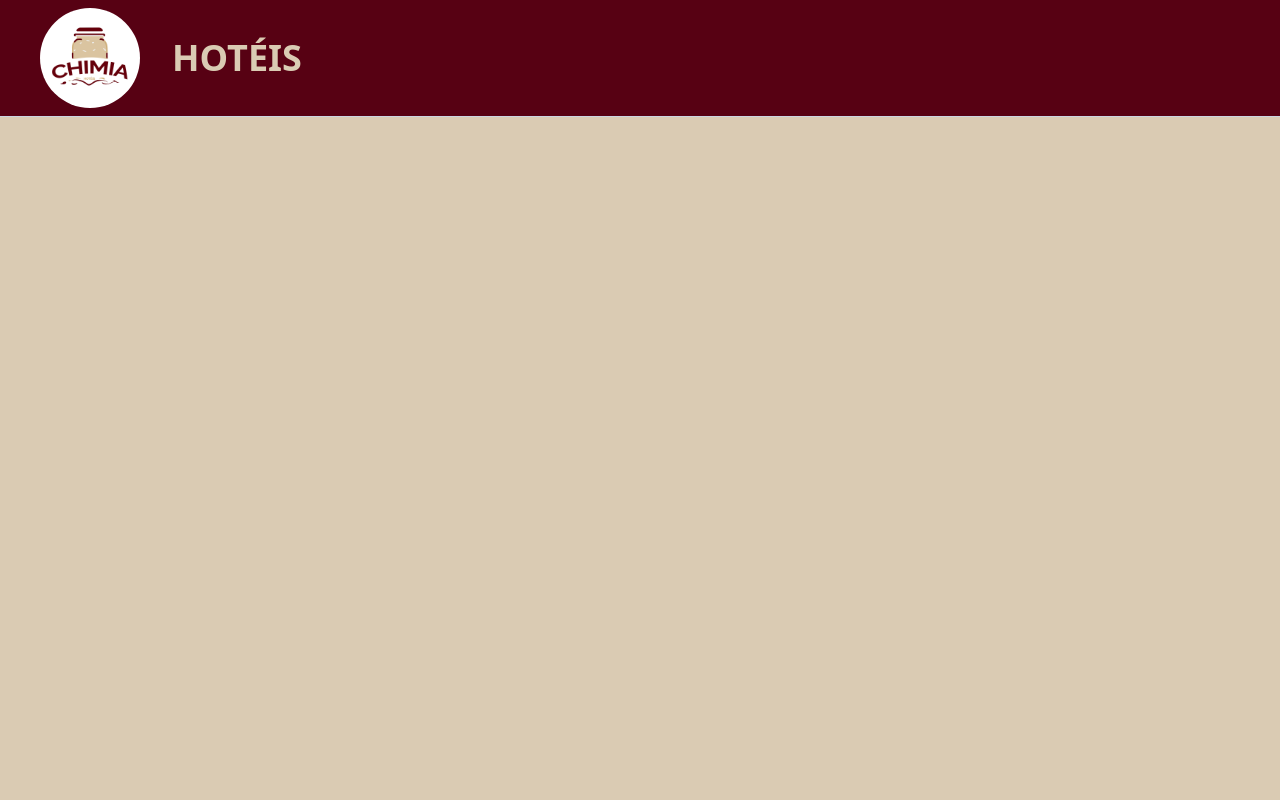
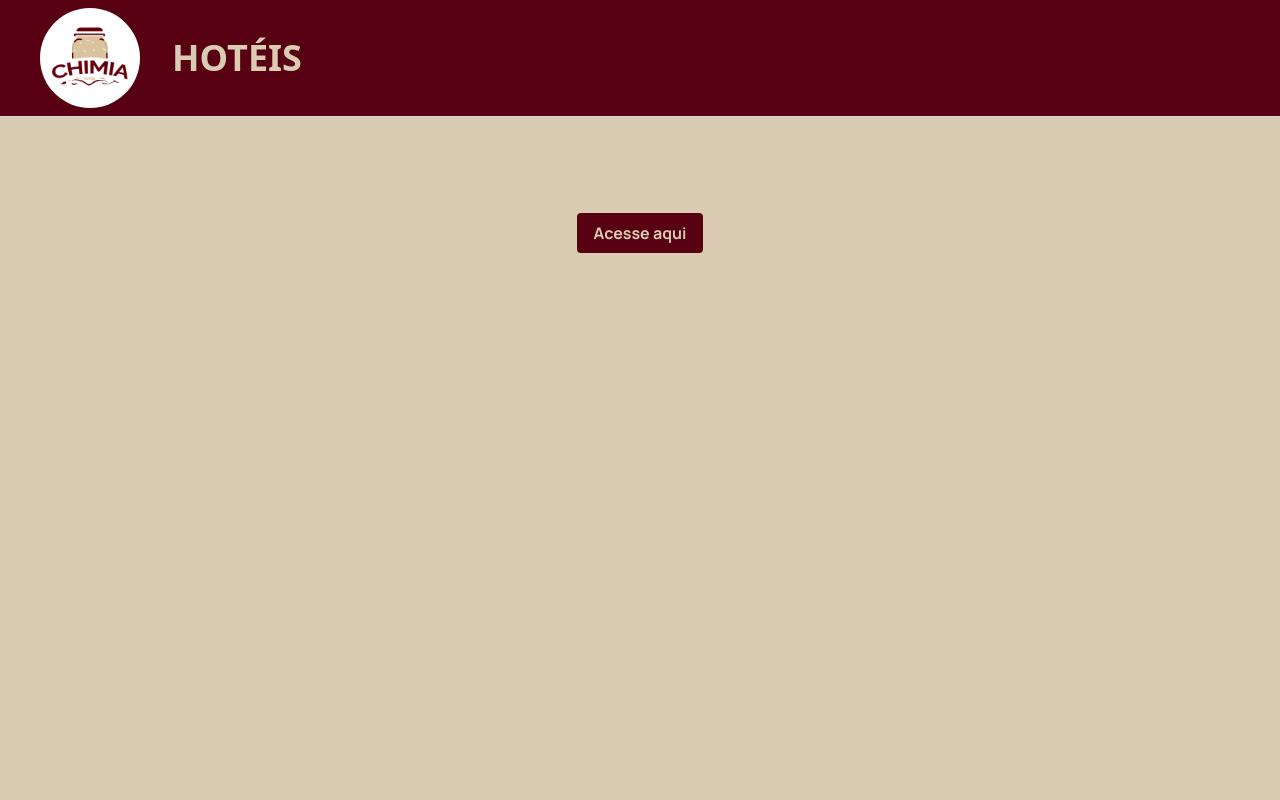
Before and after one commit to gianlucaflaydner/dev-fullstack-2-hotel, a Next.js app: page / in a window 1280 px wide. Shown: the top 800 px of the page. Built offline with nearby package versions, Linux system fonts and the light colour scheme.

Commit message:
feat: create button component

```diff
--- /dev/null
+++ b/src/components/button/button.js
@@ -0,0 +1,11 @@
+import { Manrope } from 'next/font/google'
+
+const manrope = Manrope({ subsets: ['latin'] })
+
+export default function ButtonCustom({title}) {
+  return (
+    <button  class="bg-primaryColor hover:bg-white hover:text-primaryColor text-secondaryColor font-bold py-2 px-4 rounded">
+        <h1>{title}</h1>
+    </button>
+  );
+}
--- a/src/pages/index.js
+++ b/src/pages/index.js
@@ -1,3 +1,4 @@
+import ButtonCustom from '@/components/button/button'
 import { Manrope } from 'next/font/google'
 
 const manrope = Manrope({ subsets: ['latin'] })
@@ -7,7 +8,8 @@ export default function Home() {
     <main
       className={`flex min-h-screen flex-col items-center justify-between p-24 ${manrope.className} bg-secondaryColor`}
     >
+      <ButtonCustom title="Acesse aqui"/>
+    </main>
 
-    </main>
   )
 }
```
